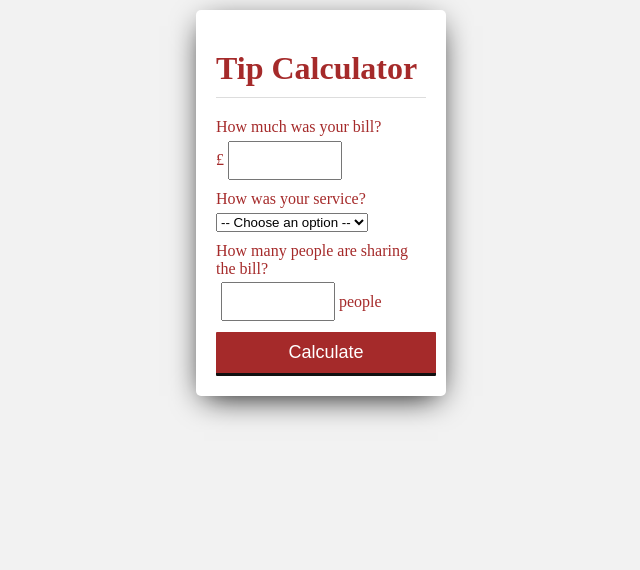
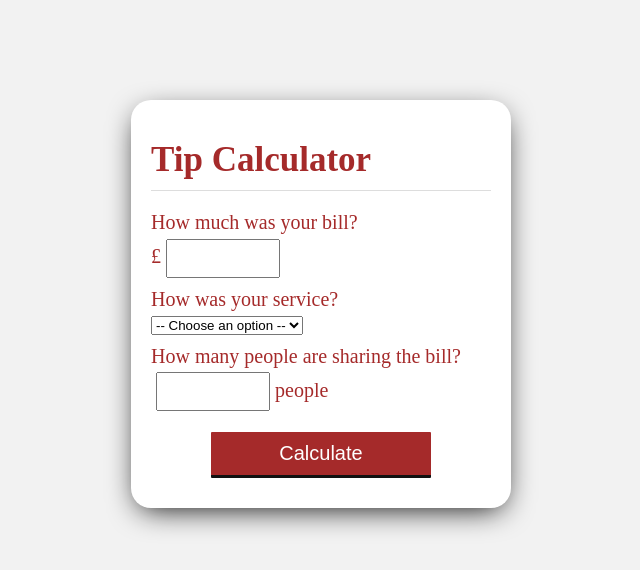
Before and after one commit to DanielTsiang/TipCalculator-JavaScript, a plain HTML site: page TipCalculator.html in a window 1280 px wide. Shown: the whole page, without its empty margins (319-959 px from the left). Drawn offline with Linux system fonts and the light colour scheme.

Commit message:
Enlarged text, increased container width and margin-top, and centered button

```diff
--- a/TipCalculatorStyle.css
+++ b/TipCalculatorStyle.css
@@ -1,18 +1,19 @@
 body {
     background: #f2f2f2;
     color: brown;
+    font-size: 20px;
 }
 
 #container {
-   width: 250px;
-   margin: 10px auto;
+   width: 380px;
+   margin: 100px auto;
    background: #fff;
    padding: 20px;
    box-sizing: border-box;
    -webkit-border-radius: 5px;
    -moz-border-radius: 5px;
    -o-border-radius: 5px;
-   border-radius: 5px;
+   border-radius: 20px;
    box-shadow: 0 8px 30px -8px #000;
 }
 
@@ -22,6 +23,8 @@ h1 {
    padding: 10px 0 0;
    margin-bottom: 10px;
    padding-bottom: 10px;
+   font-size: 35px;
+   font-weight: bold;
 }
 
 label {
@@ -49,7 +52,9 @@ button {
    background: brown;
    width: 220px;
    padding: 10px;
-   font-size: 18px;
+   display: block;
+   margin: 10px auto;
+   font-size: 20px;
    color: white;
    border: none;
    -webkit-border-radius: 1px;
```
